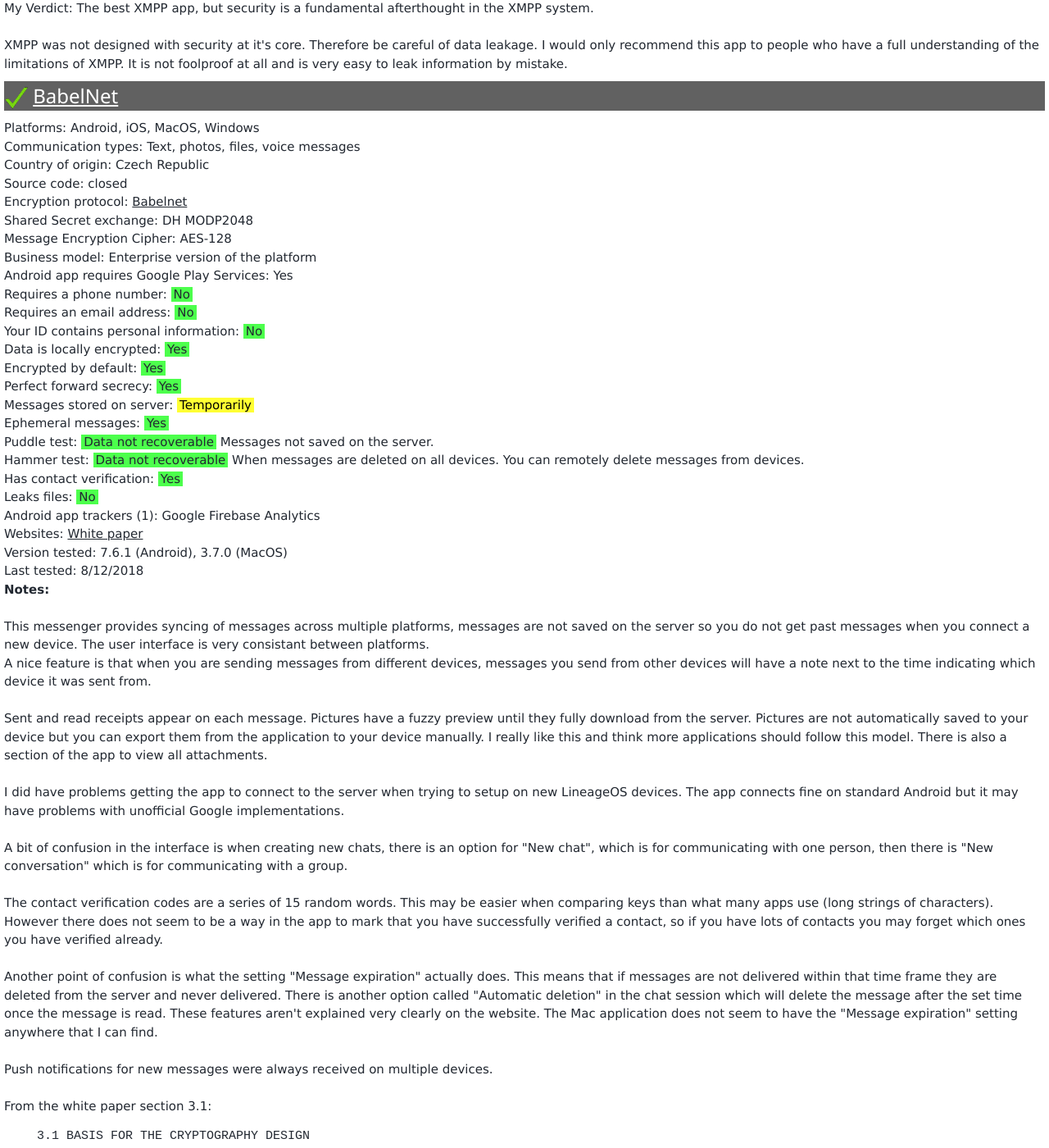
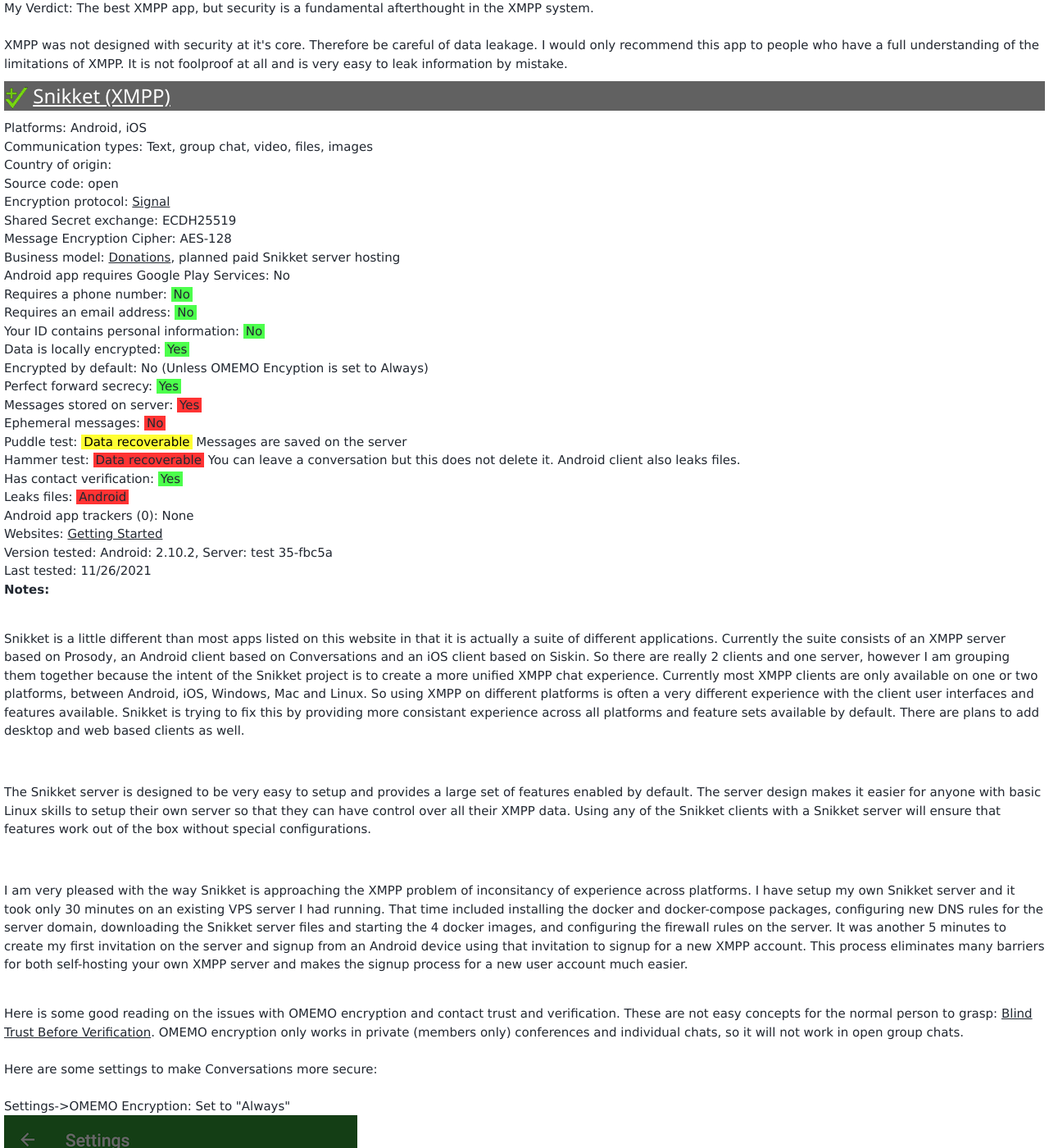
Before and after one commit to Perelandra0x309/secure-im, a Jekyll site: the page built from decentralizedapps.md, in a window 1280 px wide and 1400 px high, scrolled down 3506 px. Shown: the whole window at 82% size. Built offline with Jekyll 4.4.1, drawn with Linux system fonts in a browser that asks for light colours; some of the changed text lies outside the part shown.

Commit message:
Add Snikket

```diff
--- a/_data/applications.yml
+++ b/_data/applications.yml
@@ -1602,6 +1602,41 @@
 
 # Category 3- Decentralized
 
+- name: snikket
+  category: 3
+  display_name: Snikket (XMPP)
+  url: https://snikket.org
+  recommendation: 1
+  platforms: Android, iOS
+  source_type: open
+  business_model: <a href="https://snikket.org/donate/">Donations</a>, planned paid Snikket server hosting
+  communication_types: Text, group chat, video, files, images
+  encryption_protocol: <a href="https://conversations.im/omemo/xep-omemo.html#intro">Signal</a>
+  shared_secret_exchange: ECDH25519
+  message_encryption_cipher: AES-128
+  country_origin:
+  requires_phone_number: No
+  requires_email: No
+  id_contains_contact_info: No
+  android_requires_google_play: No
+  is_locally_encrypted: Yes
+  perfect_forward_secrecy: Yes
+  message_stored_on_server: Yes
+  has_ephemeral_messages: No
+  encypted_by_default: No (Unless OMEMO Encyption is set to Always)
+  puddle_test: Recoverable
+  puddle_test_note: Messages are saved on the server
+  hammer_test: Recoverable
+  hammer_test_note: You can leave a conversation but this does not delete it.  Android client also leaks files.
+  has_contact_verification: Yes
+  leaks_files: Android
+  exodus_privacy_trackers_count: 0
+  exodus_privacy_trackers_description: None
+  websites: <a href="https://xmpp.org/getting-started/">Getting Started</a>
+  notes_file: snikket_notes.html
+  version_tested: "Android: 2.10.2, Server: test 35-fbc5a"
+  last_update: 11/26/2021
+
 - name: conversations
   category: 3
   display_name: Conversations (XMPP)
--- a/_data/ratings.yml
+++ b/_data/ratings.yml
@@ -224,6 +224,37 @@
   notes_file: twinme_card.html
   last_update:
 
+- name: snikket
+  level: 3
+  display_name: Snikket (XMPP)
+  tagline: "For advanced users that self-host:"
+  privacy_message_score: 2
+  country_origin: Depends on your server location
+  pm_ephemeral:
+  pm_foolproof:
+  pm_no_leaks:
+  pm_not_recoverable:
+  pm_pfs: "&#10004;"
+  privacy_id_score: 4
+  pi_no_info: "&#10004;"
+  pi_no_ph_em: "&#10004;"
+  pi_no_trackers: "&#10004;"
+  integrity_score: 3
+  i_audits:
+  i_cont_ver: "&#10004;"
+  i_strong_ciphers: "&#10004;"
+  i_good_country: "&#10004;"
+  i_good_business: "&#10004;"
+  i_key_changes:
+  resistance_score: 4
+  r_p2p_dec: "&#10004;"
+  r_opensource: "&#10004;"
+  r_selfhost: "&#10004;"
+  r_platforms: "All"
+  install_url: /install_conversations.html
+  notes_file: conversations_card.html
+  last_update:
+
 - name: conversations
   level: 3
   display_name: Conversations
--- /dev/null
+++ b/_data/snikket_card.html
@@ -0,0 +1,32 @@
+<p>Snikket is a project that is trying to make using XMPP as easy as possible and providing a more unified and consistant experience across platforms.  So far they have an XMPP server based on Prosody, an Android client based on Conversations and an iOS client based on Siskin.  The clients and server are designed to work together, though they can be used with non-Snikket systems.  The server is very easy to setup on your own host and all features and plugins are already enabled by default.</p>
+<p>Snikket uses the OMEMO protocol to encrypt messages.  There is some more meta data saved on the servers other messengers, but that can be mitigated by self hosting your own Snikket server.</p>
+
+<br>
+Pros:
+<ul>
+<li>If you self host you control all the information on your own server</li>
+<li>Communicate in one on one and group text chats</li>
+<li>There are many XMPP servers to choose from if you don't want to host your own</li>
+<li>If you self host or choose a good server you do not have to provide email or other identifying information</li>
+<li>Snikket provides an easy way for new users to signup using invitations</li>
+<li>Messages are preserved if you move to another device or use multiple devices with the same account</li>
+<li>Consistant features across Android and iOS</li>
+</ul>
+Cons:
+<ul>
+<li>More meta data is saved on the servers than some messengers (which is why self-hosting is recommended)</li>
+<li>Not encrypted by default- you must actively enable OMEMO encryption</li>
+<li>No ephemeral messages</li>
+</ul>
+Other features:
+<ul>
+<li>Use the same account on multiple devices</li>
+<li>Send photos, audio, files and videos</li>
+<li>Quote a message when replying</li>
+<li>Edit your most recent message</li>
+<li>Use multiple XMPP accounts at once on the same device</li>
+<li>Delivery and read receipts in individual chats</li>
+<li>Contact verification through key fingerprint comparison</li>
+</ul>
+<p>Other reviews:</p>
+<p><a href="https://www.kuketz-blog.de/conversations-messaging-ueber-das-xmpp-protokoll-messenger-teil6/">Kuketz Blog</a></p>
--- /dev/null
+++ b/_data/snikket_notes.html
@@ -0,0 +1,35 @@
+<p>Snikket is a little different than most apps listed on this website in that it is actually a suite of different applications. Currently the suite consists of an XMPP server based on Prosody, an Android client based on Conversations and an iOS client based on Siskin.  So there are really 2 clients and one server, however I am grouping them together because the intent of the Snikket project is to create a more unified XMPP chat experience.  Currently most XMPP clients are only available on one or two platforms, between Android, iOS, Windows, Mac and Linux.  So using XMPP on different platforms is often a very different experience with the client user interfaces and features available.  Snikket is trying to fix this by providing more consistant experience across all platforms and feature sets available by default.  There are plans to add desktop and web based clients as well.</p>
+<br />
+<p>The Snikket server is designed to be very easy to setup and provides a large set of features enabled by default.  The server design makes it easier for anyone with basic Linux skills to setup their own server so that they can have control over all their XMPP data.  Using any of the Snikket clients with a Snikket server will ensure that features work out of the box without special configurations.</p>
+<br />
+<p>I am very pleased with the way Snikket is approaching the XMPP problem of inconsitancy of experience across platforms.  I have setup my own Snikket server and it took only 30 minutes on an existing VPS server I had running.  That time included installing the docker and docker-compose packages, configuring new DNS rules for the server domain, downloading the Snikket server files and starting the 4 docker images, and configuring the firewall rules on the server.  It was another 5 minutes to create my first invitation on the server and signup from an Android device using that invitation to signup for a new XMPP account.  This process eliminates many barriers for both self-hosting your own XMPP server and makes the signup process for a new user account much easier.</p>
+<br>
+Here is some good reading on the issues with OMEMO encryption and contact trust and verification.  These are not easy concepts for the normal person to grasp: <a href="https://gultsch.de/trust.html">Blind Trust Before Verification</a>. OMEMO encryption only works in private (members only) conferences and individual chats, so it will not work in open group chats.<br>
+<br>
+Here are some settings to make Conversations more secure:<br>
+<br>
+Settings->OMEMO Encryption: Set to &quot;Always&quot;<br>
+<img src="/images/conv_omemo_encryption.png"><br>
+<br>
+Settings->Expert Settings->Blind Trust Before Verification: Disable<br>
+<img src="/images/conv_blind_trust.png"><br>
+<br>
+Manage Accounts->Click on account->Top right corner hamburger->Archiving preferences: either &quot;Contacts&quot; or &quot;Never&quot;<br>
+<img src="/images/conv_server_side_archiving.png"><br>
+<br>
+
+
+<p>XMPP by design does save some information in unencrypted format so it is important that you trust the administrator of your server.  By self hosting you are in control of all the information on your own server, however if you communicate with XMPP users on others servers there still is some unencrypted information that those users will have saved on their server.  This data may include:</p>
+<ul>
+<li>Archiving of messages on the server is a concern.  Even if the messages are OMEMO encrypted it is only the message contents that are encrypted.  Other meta data with the message is not encrypted.  Some goes for the files which are uploaded encrypted.</li>
+<li>All your contacts are stored unencrypted.</li>
+<li>Avatar</li>
+<li>Bookmarks</li>
+</ul>
+When XMPP was first developed there was no encryption implemented in the design.  OMEMO adds encryption to the message contents, but the underlying system of XMPP remains unencrypted.  It is just the nature of this system that confidentiality is only available for message contents.  In many ways it is very similar to PGP which only added encryption to the message contents of emails.<br>
+<br>
+Another aspect of security is that on Android photos are automatically saved to your phone's photo gallery where they are saved unencrypted.  And if you have any backup or cloud syncing setup for your photos then these photos from Snikket wil also show up in your online storage. You can turn off storage access for the app, thus preventing any photos or files from being able to be saved to the device, but that also prevents them from being downloaded and viewed in the app as well, essentially making Snikket a text only messenger.  Photos are saved in Local Storage/Device Storage/Snikket/Media.<br>
+<br>
+My Verdict: The best XMPP suite and data protection with self hosting.<br>
+<br>
+I fully support the direction this project is going to achieve wider adoption of XMPP for both users and those who wish to host their own server.  Creating applications that are designed to work with the server out of the box and a server that is easy to administrate is a different tactic than all the other XMPP software out there.<br>
```
Also changed, not shown: favorites.md (+1 -1 lines).
